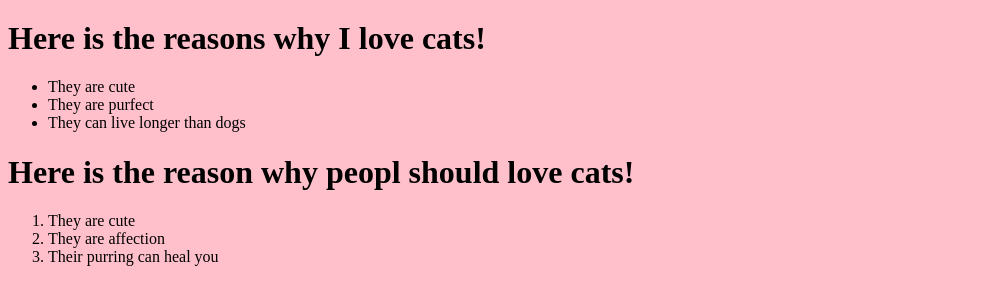
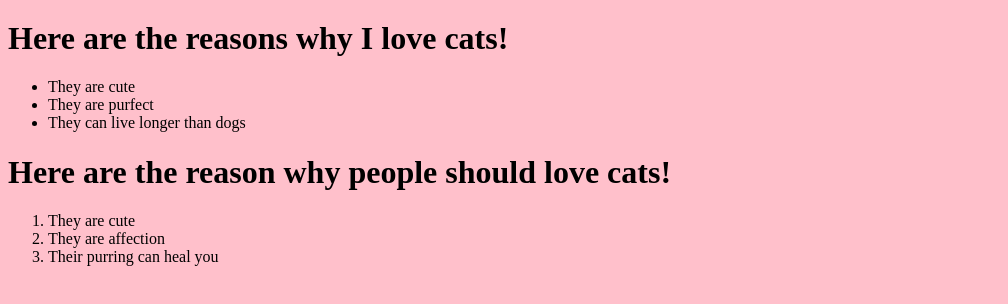
Before and after one commit to ThuBui006/csp2022-test, a plain HTML site: page index.html in a window 1280 px wide. Shown: the part 464-768 px from the top of the page, without its empty margins (0-1008 px from the left). Drawn offline with Linux system fonts and the light colour scheme.

Commit message:
Update index.html

```diff
--- a/index.html
+++ b/index.html
@@ -2,19 +2,20 @@
   <head>
     <title>This is a cat website</title>
   </head>
+
   <body bgcolor="pink">
     <h1>Hello Cats!</h1>
     <a href="sky.jpg"><img src="sky.jpg" alt="cute photo of a cat" height="50%"></a>
     <a href="cat.jpg"><img src="cat.jpg" alt="cute cat photo" height="30%"></a>
 
-     <h1>Here is the reasons why I love cats!</h1>
-      <ul>
+     <h1>Here are the reasons why I love cats!</h1>
+      <ul type="A">
         <li>They are cute</li>
         <li>They are purfect</li>
         <li>They can live longer than dogs</li>
     </ul>
 
-     <h1>Here is the reason why peopl should love cats!</h1>
+     <h1>Here are the reason why people should love cats!</h1>
       <ol type="1">
         <li>They are cute</li>
         <li>They are affection</li>
```
